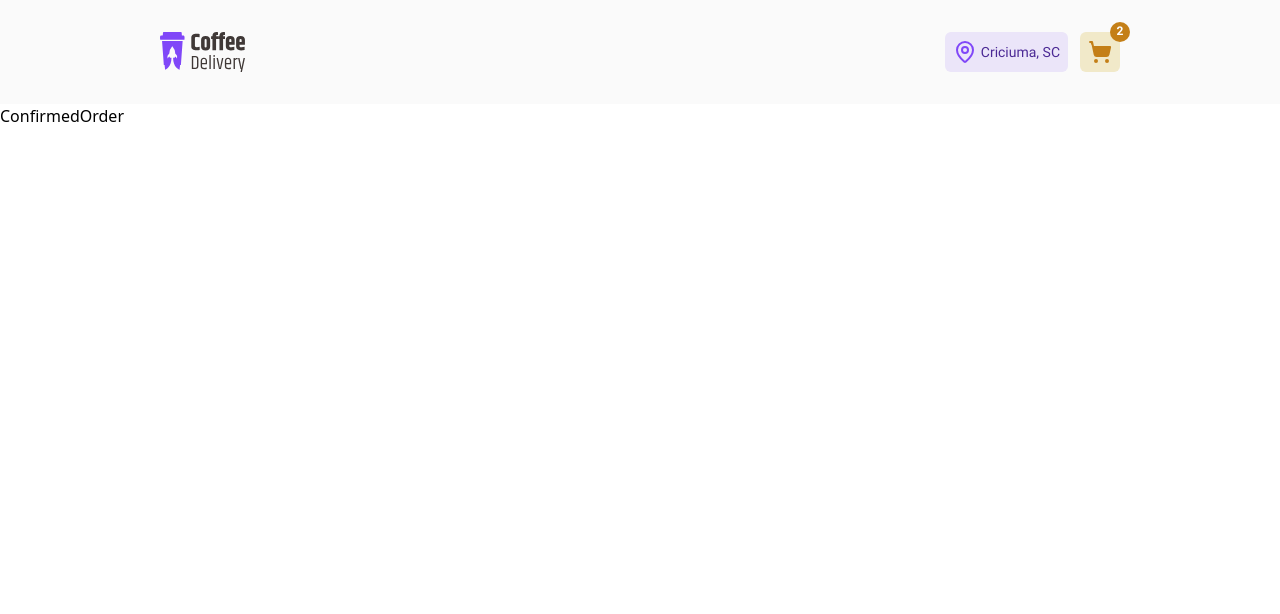
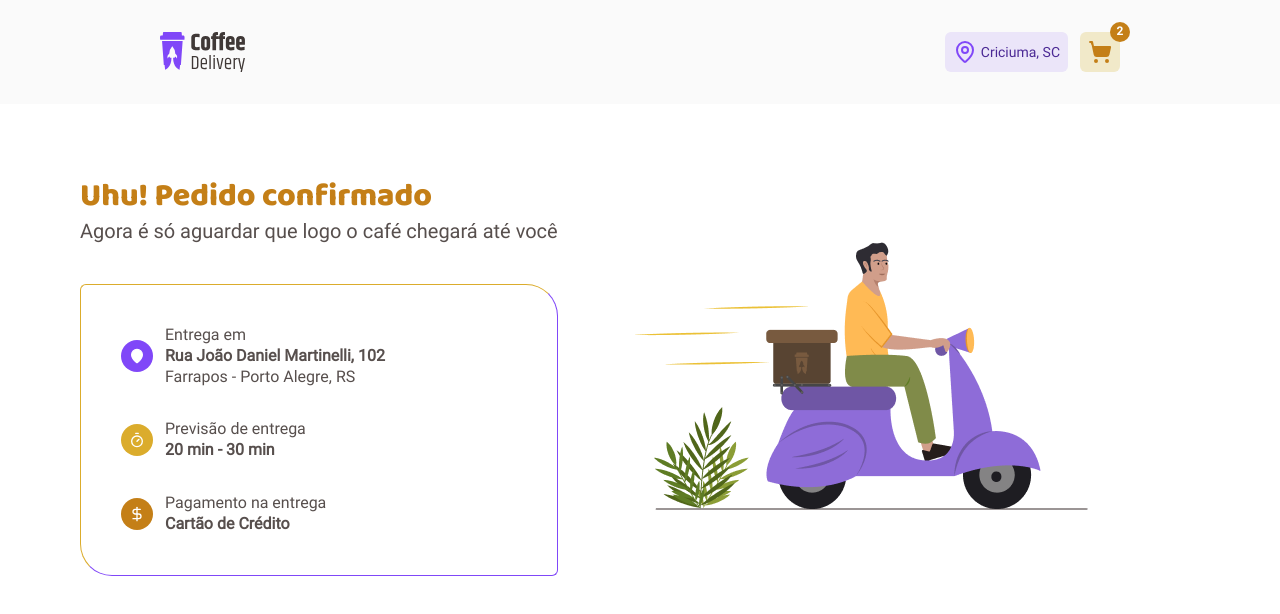
Before and after one commit to NicolasLK/2_Desafio_Coffe_Delivery, a React (Vite) app: page /pedido_enviado in a window 1280 px wide. Shown: the top 614 px of the page. Built offline with nearby package versions, Linux system fonts and the light colour scheme.

Commit message:
feat: Finalizando a tela de pedido enviado

```diff
--- a/src/pages/ConfirmedOrder/index.tsx
+++ b/src/pages/ConfirmedOrder/index.tsx
@@ -1,7 +1,49 @@
+import { DollarSign, MapPin, Timer } from "lucide-react";
+import deliverymanImg from "../../assets/Motorciclye.png";
+
 export default function ConfirmedOrder() {
   return (
     <>
-      <p>ConfirmedOrder</p>
+      <section className="w-full max-w-[70rem] h-[34rem] flex items-center gap-16 mr-auto ml-auto">
+        <div className="flex flex-col gap-10">
+          <span>
+            <h1 className="font-Baloo2_ExtraBold text-titleL text-product-yellow_dark">
+              Uhu! Pedido confirmado
+            </h1>
+            <p className="font-Roboto_Regular text-textL text-base-text">
+              Agora é só aguardar que logo o café chegará até você
+            </p>
+          </span>
+          <article className="flex flex-col gap-8 p-10 border border-l-product-yellow border-t-product-yellow border-r-product-purple border-b-product-purple rounded-tl-md rounded-bl-[2rem] rounded-tr-[2rem] rounded-br-md">
+            <div className="flex items-center gap-3">
+              <div className="bg-product-purple flex items-center p-2 w-8 h-8 rounded-full">
+                <MapPin fill="#FFFFFF" color="#FFFFFF" className="w-4 h-4" />
+              </div>
+              <p className="flex flex-col font-Roboto_Regular text-textM text-base-text">
+                Entrega em <b>Rua João Daniel Martinelli, 102</b>Farrapos -
+                Porto Alegre, RS
+              </p>
+            </div>
+            <div className="flex items-center gap-3">
+              <div className="bg-product-yellow flex items-center p-2 w-8 h-8 rounded-full">
+                <Timer color="#FFFFFF" className="w-4 h-4" />
+              </div>
+              <p className="flex flex-col font-Roboto_Regular text-textM text-base-text">
+                Previsão de entrega <b>20 min - 30 min</b>
+              </p>
+            </div>
+            <div className="flex items-center gap-3">
+              <div className="bg-product-yellow_dark flex items-center p-2 w-8 h-8 rounded-full">
+                <DollarSign color="#FFFFFF" className="w-4 h-4" />
+              </div>
+              <p className="flex flex-col font-Roboto_Regular text-textM text-base-text">
+                Pagamento na entrega <b>Cartão de Crédito</b>
+              </p>
+            </div>
+          </article>
+        </div>
+        <img src={deliverymanImg} alt="Imagem de um entregador" />
+      </section>
     </>
   );
 }
```
Also changed, not shown: src/assets/Motorciclye.png (added).
